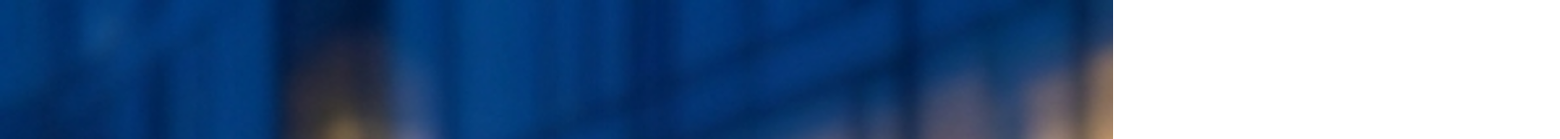
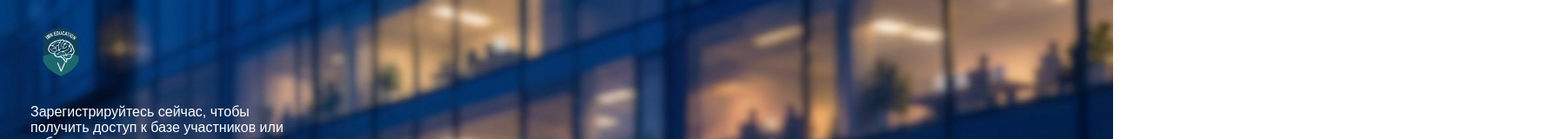
Before and after one commit to ivannikovmn/imn-education, a Next.js app in the folder frontend/: page /employer/signin in a window 1280 px wide. Shown: the top 160 px of the page at 87% size, 1794 px wide, since content can reach past the window. Built offline with nearby package versions, Linux system fonts and the light colour scheme; no server answers.

Commit message:
fix(ui): refine card and link layout

```diff
--- a/frontend/src/app/style/components/card.css
+++ b/frontend/src/app/style/components/card.css
@@ -7,6 +7,8 @@
 
 .card-workshop {
     padding: 0;
+    border-bottom: 1px solid #e5e7eb;
+    box-shadow: none;
 }
 
 .card img {
--- a/frontend/src/app/style/components/typography.css
+++ b/frontend/src/app/style/components/typography.css
@@ -6,4 +6,5 @@ h1{
     color: #589BEB;
     text-decoration: none;
     cursor: pointer;
+    overflow-wrap: anywhere;
 }
--- a/frontend/src/app/style/page/auth.css
+++ b/frontend/src/app/style/page/auth.css
@@ -15,6 +15,12 @@
     color: #fff;
 }
 
+.auth-header img {
+    width: 70px;
+    height: 80px;
+    object-fit: contain;
+}
+
 .login-page .card {
     background-color: #fff;
     padding-bottom: 40px;
--- a/frontend/src/app/style/page/resume.css
+++ b/frontend/src/app/style/page/resume.css
@@ -4,3 +4,9 @@
     top: 30px;
     cursor: pointer;
 }
+
+.card > .link {
+    display: inline-block;
+    max-width: calc(100% - 100px);
+    overflow-wrap: anywhere;
+}
```
